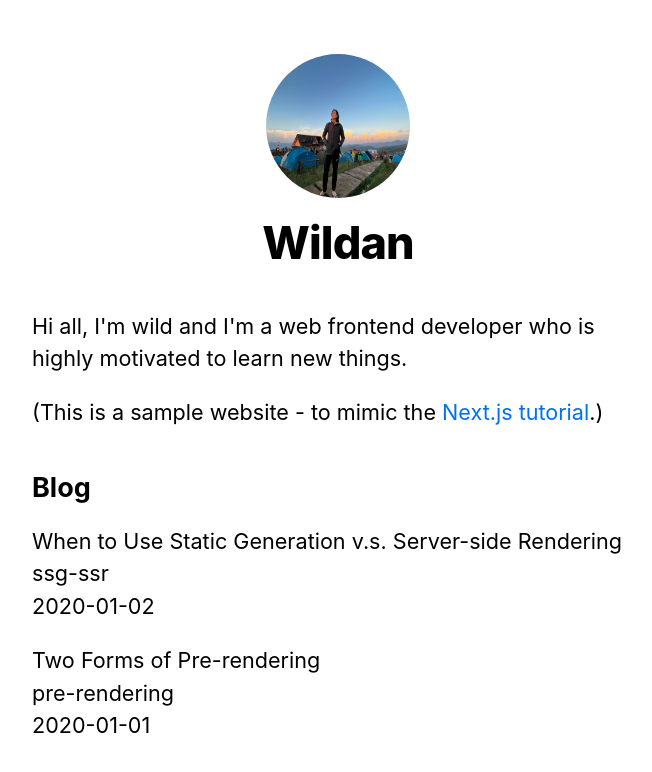
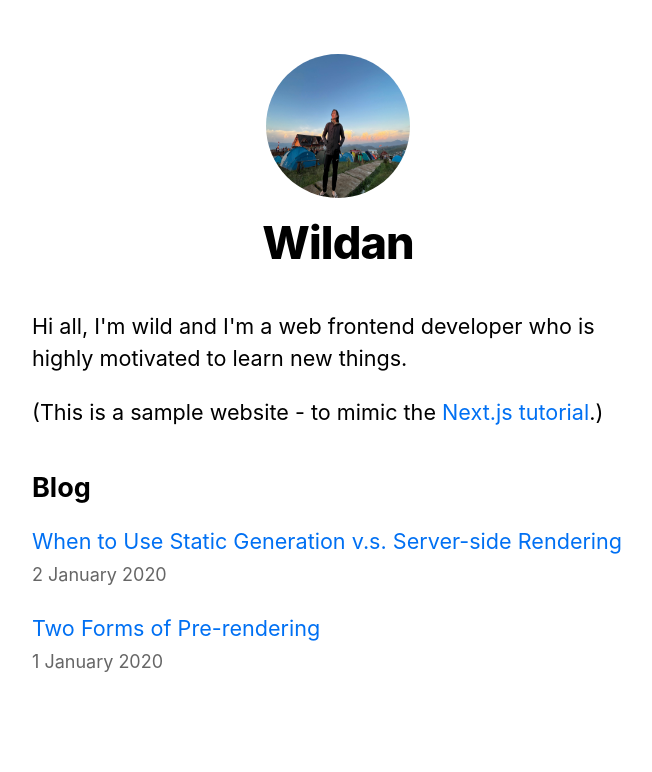
Before and after one commit to wildanv10/nextjs-simple-blog, a Next.js app: page / in a window 1280 px wide. Shown: the top 772 px of the page, without its empty margins (302-954 px from the left). Built offline with nearby package versions, Linux system fonts and the light colour scheme.

Commit message:
Show post content from markdown file, and set format date using date-fns

```diff
--- /dev/null
+++ b/components/date.js
@@ -0,0 +1,6 @@
+import { parseISO, format } from "date-fns";
+
+export default function Date({ dateString }) {
+  const date = parseISO(dateString);
+  return <time dateTime={dateString}>{format(date, "d MMMM yyyy")}</time>;
+}
--- a/lib/posts.js
+++ b/lib/posts.js
@@ -1,6 +1,8 @@
 import fs from "fs";
 import path from "path";
 import matter from "gray-matter";
+import { remark } from "remark";
+import html from "remark-html";
 
 const postsDirectory = path.join(process.cwd(), "posts");
 
@@ -61,16 +63,23 @@
   });
 }
 
-export function getPostData(id) {
+export async function getPostData(id) {
   const fullPath = path.join(postsDirectory, `${id}.md`);
   const fileContents = fs.readFileSync(fullPath, "utf8");
 
   // Use gray-matter to parse the post metadata section
   const matterResult = matter(fileContents);
 
-  // Combine the data with the id
+  // Use remark to convert markdown into HTML string
+  const processedContent = await remark()
+    .use(html)
+    .process(matterResult.content);
+  const contentHtml = processedContent.toString();
+
+  // Combine the data with the id and contentHtml
   return {
     id,
+    contentHtml,
     ...matterResult.data,
   };
 }
--- a/package.json
+++ b/package.json
@@ -6,9 +6,12 @@
     "start": "next start"
   },
   "dependencies": {
+    "date-fns": "^2.29.2",
     "gray-matter": "^4.0.3",
     "next": "latest",
     "react": "17.0.2",
-    "react-dom": "17.0.2"
+    "react-dom": "17.0.2",
+    "remark": "^14.0.2",
+    "remark-html": "^15.0.1"
   }
 }
--- a/pages/index.js
+++ b/pages/index.js
@@ -1,4 +1,6 @@
 import Head from "next/head";
+import Link from "next/link";
+import Date from "../components/date";
 import Layout, { siteTitle } from "../components/layout";
 import { getSortedPostsData } from "../lib/posts";
 import utilStyles from "../styles/utils.module.css";
@@ -36,11 +38,13 @@
         <ul className={utilStyles.list}>
           {allPostsData.map(({ id, date, title }) => (
             <li className={utilStyles.listItem} key={id}>
-              {title}
+              <Link href={`/posts/${id}`}>
+                <a>{title}</a>
+              </Link>
               <br />
-              {id}
-              <br />
-              {date}
+              <small className={utilStyles.lightText}>
+                <Date dateString={date} />
+              </small>
             </li>
           ))}
         </ul>
```
Also changed, not shown: pages/posts/[id].js (+14 -6 lines), 1 other file (tests, documents, lock files or other folders).
